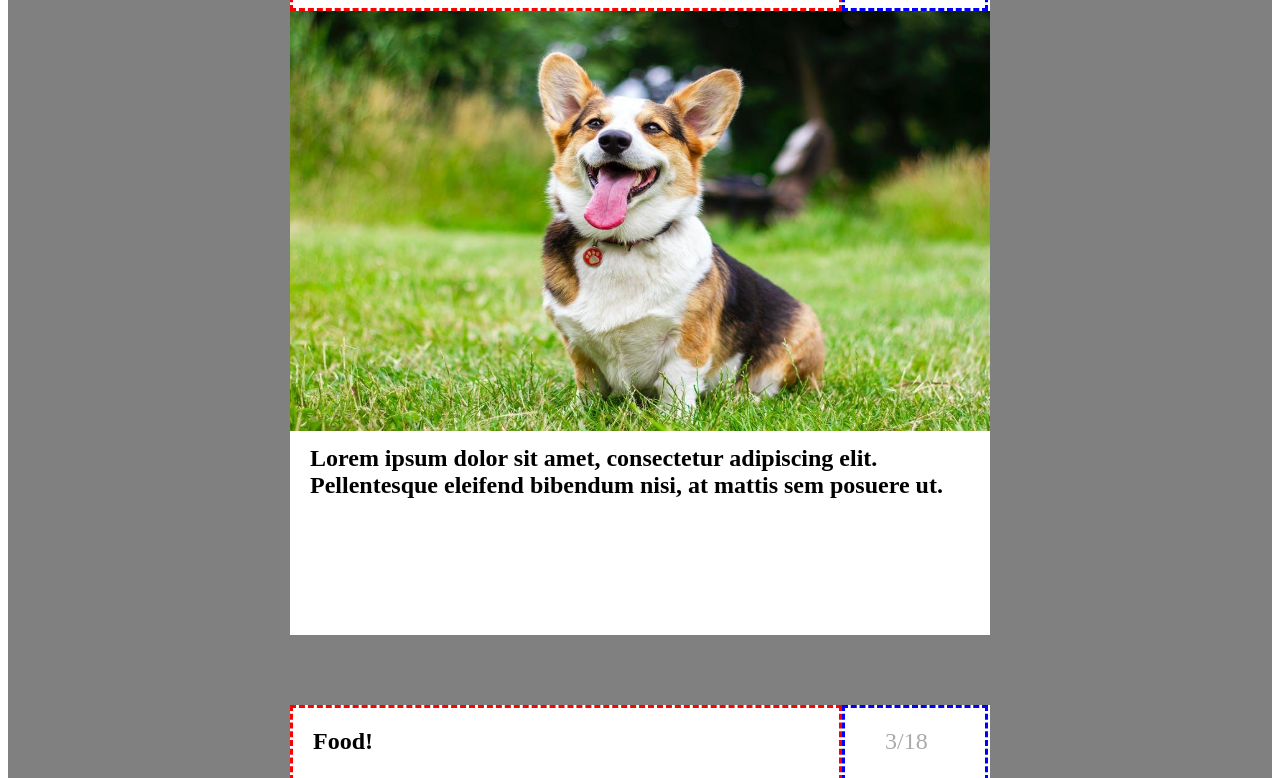
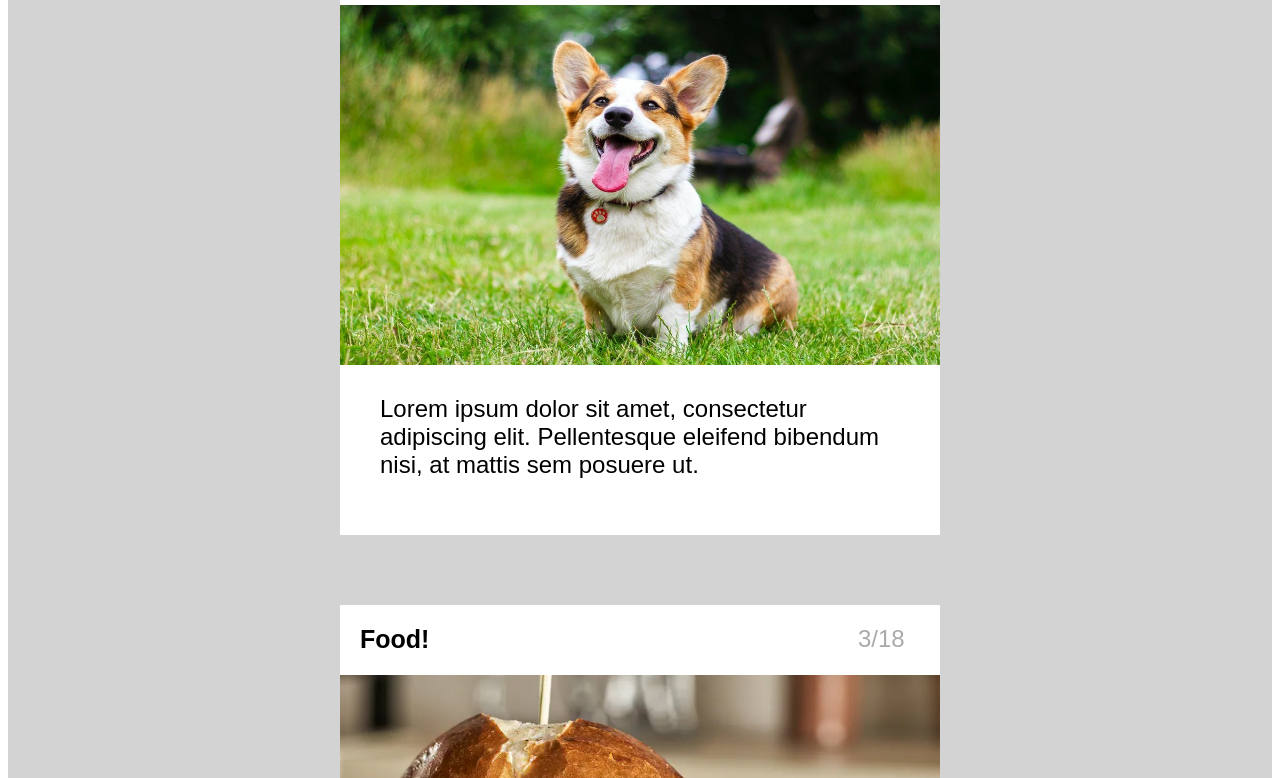
Before and after one commit to rick-rodriguez16/simple-instagram-photo-feed-with-htmlcss, a plain HTML site: page index.html in a window 1280 px wide. Shown: the part 235-1013 px from the top of the page. Drawn offline with Linux system fonts and the light colour scheme.

Commit message:
updated index.html, styles.css

```diff
--- a/styles.css
+++ b/styles.css
@@ -1,3 +1,9 @@
+@import url('https://fonts.googleapis.com/css2?family=Roboto&display=swap');
+
+body {
+    font-family: Arial, sans-serif;
+}
+
 .header {
     margin: 0;
 }
@@ -7,14 +13,14 @@
 }
 
 .wrapper {
-    background-color: gray;
+    background-color: lightgray;
     padding: 20px;
 }
 
 .card {
     background-color: white;
-    height: 700px;
-    width: 700px;
+    height: 600px;
+    width: 600px;
     margin: 70px auto;
 }
 
@@ -23,7 +29,6 @@
 }
 
 .header-title {
-    border: red dashed;
     width: 78%;
     height: 100%;
     float: left;
@@ -33,11 +38,11 @@
     margin: 0;
     padding: 20px 0 0 20px;
     font-weight: bold;
-    font-size: x-large;
+    font-size: 25px;
 }
 
 .header-date {
-    border: blue dashed;
+    padding: 0 0 10px 10px;
     width: 20%;
     height: 100%;
     float: left;
@@ -65,8 +70,7 @@
 }
 
 .card-body > p {
-    margin: 0;
+    margin: 20px 30px 0 20px;
     padding: 20px 0 0 20px;
-    font-weight: bold;
     font-size: x-large;
 }
```
